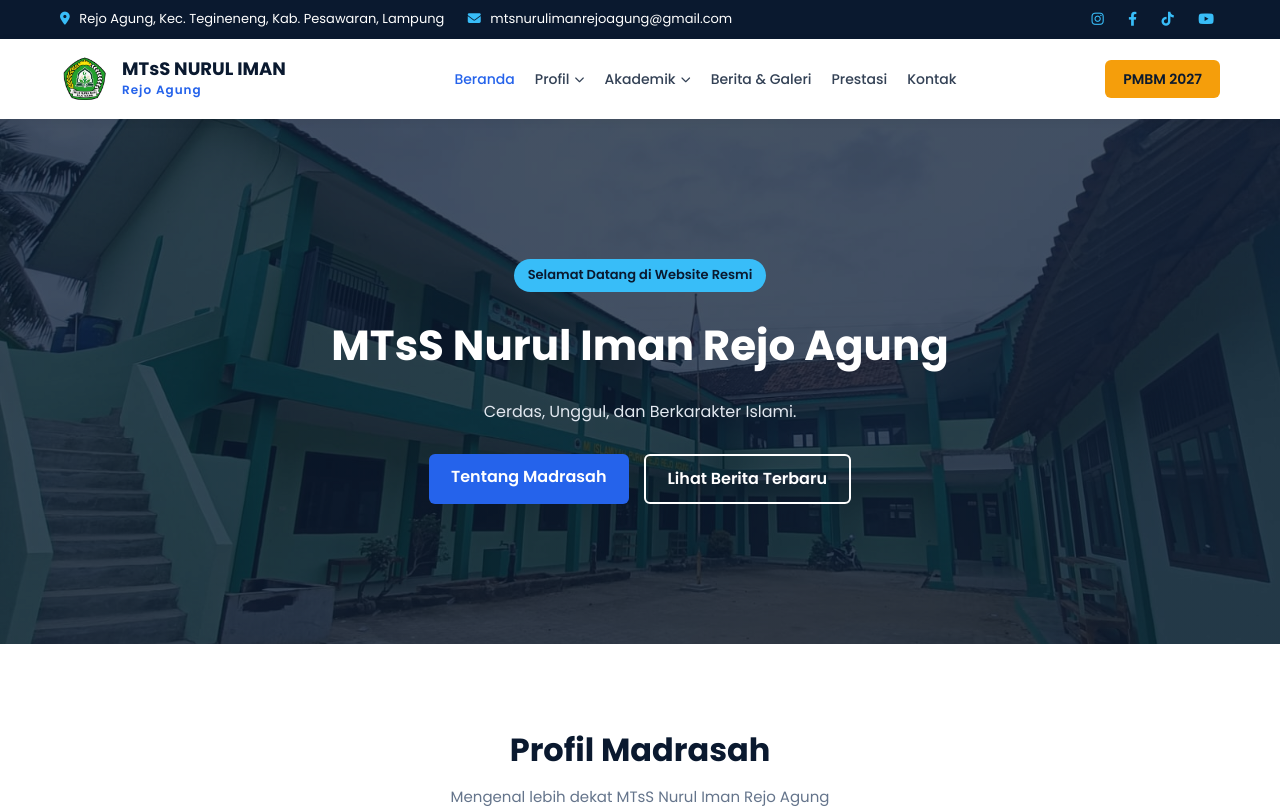
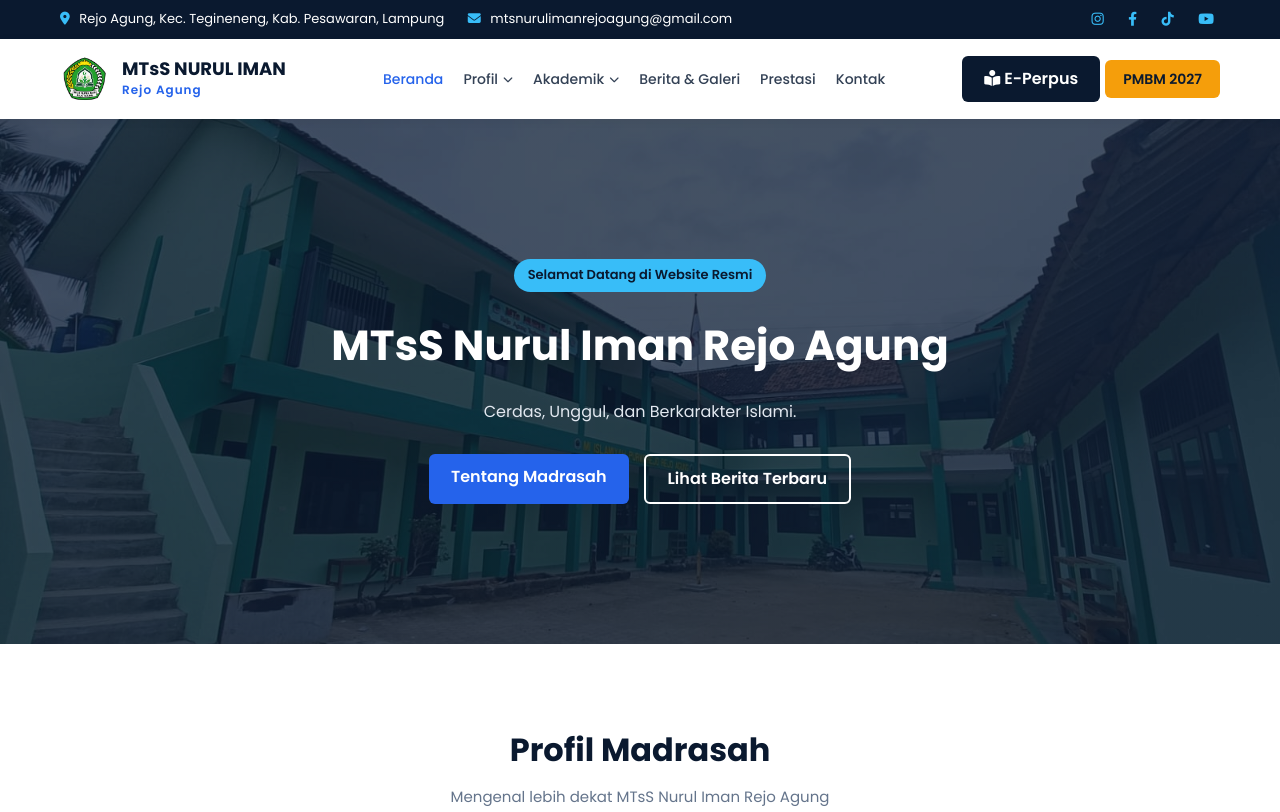
Before and after one commit to mtsnurulimanrejoagung-stack/websiteni2026, a plain HTML site: page index.html in a window 1280 px wide. Shown: the top 812 px of the page. Drawn offline with Linux system fonts and the light colour scheme; no server answers.

Commit message:
Update index.html

```diff
--- a/index.html
+++ b/index.html
@@ -68,6 +68,7 @@
             </nav>
 
             <div class="nav-actions">
+                <a href="e-perpus.html" target="_blank" class="btn-primary" style="background-color: var(--navy); margin-right: 5px;"><i class="fas fa-book-reader"></i> E-Perpus</a>
                 <a href="#pmbm" class="btn-gold" id="pmbmBtn">PMBM 2027</a>
                 <button class="mobile-menu-btn" id="menuBtn" aria-label="Toggle Menu">
                     <i class="fas fa-bars"></i>
@@ -312,7 +313,7 @@
                 <button class="tab-btn" data-tab="gallery-tab">Galeri Kegiatan</button>
             </div>
 
-            <!-- NEWS CONTAINER (MAKSIMAL 3 TERBARU + LIHAT BERITA LAINNYA DI TAB BARU) -->
+            <!-- NEWS CONTAINER -->
             <div id="news-tab" class="tab-content active">
                 <div class="grid-3" id="news-container">
                     <div class="empty-state">
@@ -327,7 +328,7 @@
                 </div>
             </div>
 
-            <!-- GALLERY CONTAINER (MAKSIMAL 4 TERBARU + LIHAT GALERI LAINNYA DI TAB BARU) -->
+            <!-- GALLERY CONTAINER -->
             <div id="gallery-tab" class="tab-content">
                 <div class="grid-4" id="gallery-container">
                     <div class="empty-state">
@@ -344,7 +345,7 @@
         </div>
     </section>
 
-    <!-- PRESTASI SECTION (MAKSIMAL 3 TERATAS + LIHAT SELANJUTNYA DI TAB BARU) -->
+    <!-- PRESTASI SECTION -->
     <section id="prestasi" class="section bg-light">
         <div class="container">
             <div class="section-title">
```
